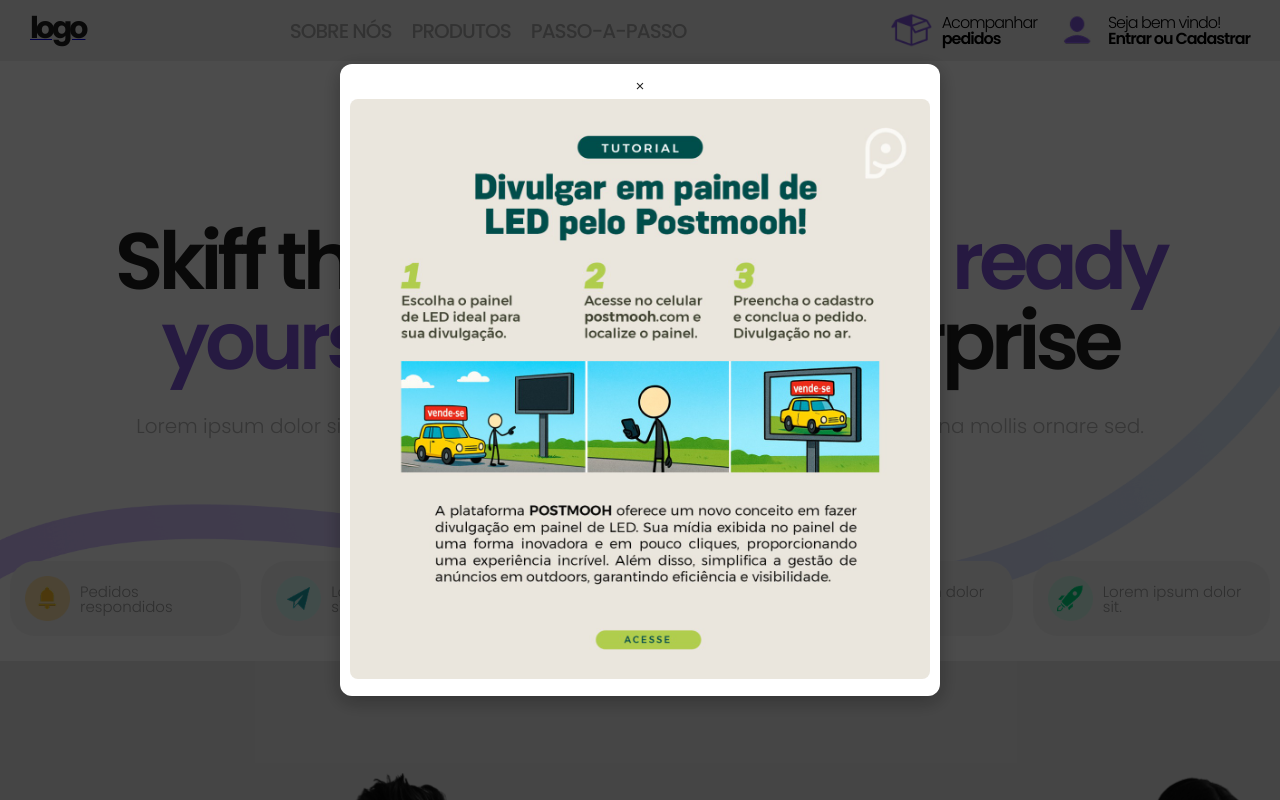
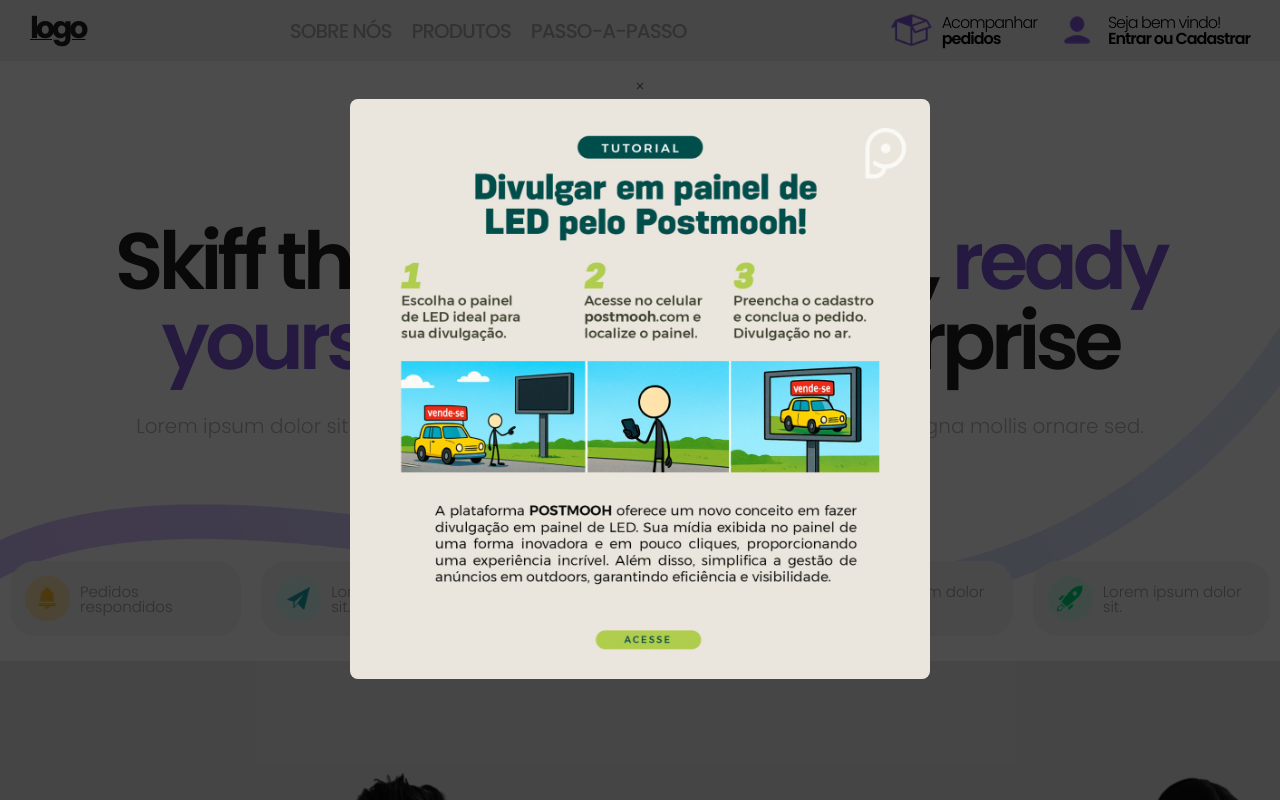
Before and after one commit to senagab/LED-advertising-company, a PHP site: page / in a window 1280 px wide. Run offline with PHP 8.4, Linux system fonts and the light colour scheme.

Commit message:
fix: modal background color removal

```diff
--- a/src/style.css
+++ b/src/style.css
@@ -41,14 +41,14 @@
 
 /* Modal Content */
 .modal-content {
-    background: #fff;
+    /* background: #fff; */
     margin: 5% auto;
     padding: 10px;
-    border-radius: 12px;
+    /* border-radius: 12px; */
     width: 80%;
     max-width: 600px;
     text-align: center;
-    box-shadow: 0 5px 20px rgba(0,0,0,0.3);
+    /* box-shadow: 0 5px 20px rgba(0,0,0,0.3); */
 }
 
 /* Image */
@@ -60,11 +60,11 @@
 
 /* Close Button */
 /* .close {
-  color: #333;
-  float: right;
-  font-size: 28px;
-  font-weight: bold;
-  cursor: pointer;
+    color: #333;
+    float: right;
+    font-size: 28px;
+    font-weight: bold;
+    cursor: pointer;
 } */
 
 
```
